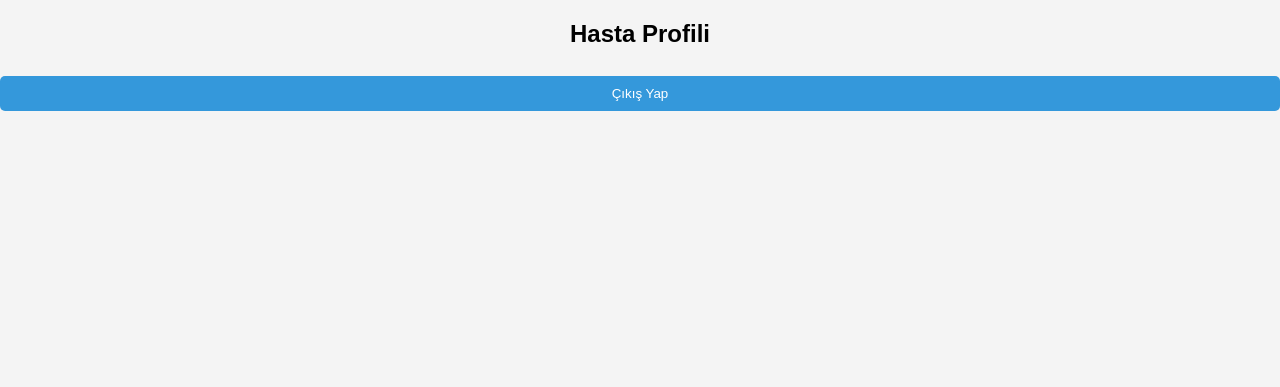
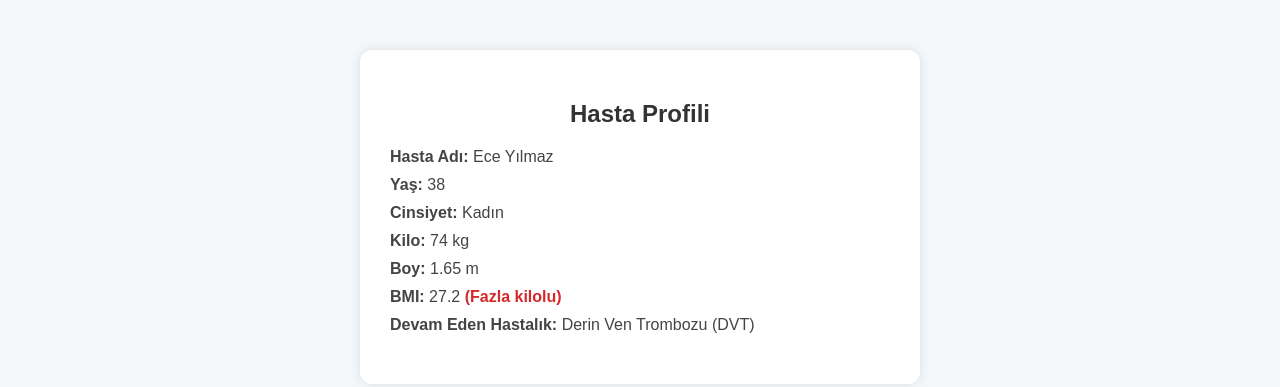
Before and after one commit to Serhan-Yildiz/pharmacy-frontend, a plain HTML site: page profile.html in a window 1280 px wide. Drawn offline with Linux system fonts and the light colour scheme.

Commit message:
rotuslar

```diff
--- a/profile.html
+++ b/profile.html
@@ -2,25 +2,53 @@
 <html lang="tr">
 <head>
   <meta charset="UTF-8">
+  <meta name="viewport" content="width=device-width, initial-scale=1.0">
   <title>Hasta Profili</title>
-  <link rel="stylesheet" href="styles.css">
-  <script>
-    document.addEventListener("DOMContentLoaded", () => {
-        const patientData = localStorage.getItem("patient");
-
-        const patient = JSON.parse(patientData);
-
-        // Sayfa içeriğine bilgileri yerleştir
-        document.getElementById("tc").textContent = patient.tc;
-        document.getElementById("name").textContent = patient.name;
-        document.getElementById("surname").textContent = patient.surname;
-    });
-    </script>
-
+  <style>
+    body {
+      font-family: Arial, sans-serif;
+      background-color: #f4f7f9;
+      margin: 0;
+      padding: 0;
+    }
+    .container {
+      max-width: 500px;
+      margin: 50px auto;
+      background-color: #ffffff;
+      padding: 30px;
+      border-radius: 12px;
+      box-shadow: 0 0 10px rgba(0,0,0,0.1);
+    }
+    h2 {
+      text-align: center;
+      color: #333;
+    }
+    .info {
+      margin: 20px 0;
+    }
+    .info p {
+      margin: 10px 0;
+      font-size: 16px;
+      color: #444;
+    }
+    .highlight {
+      font-weight: bold;
+      color: #d62828;
+    }
+  </style>
 </head>
 <body>
-  <h2>Hasta Profili</h2>
-  <div id="profile-container"></div>
-  <button onclick="window.location.href='index.html'">Çıkış Yap</button>
+  <div class="container">
+    <h2>Hasta Profili</h2>
+    <div class="info">
+      <p><strong>Hasta Adı:</strong> Ece Yılmaz</p>
+      <p><strong>Yaş:</strong> 38</p>
+      <p><strong>Cinsiyet:</strong> Kadın</p>
+      <p><strong>Kilo:</strong> 74 kg</p>
+      <p><strong>Boy:</strong> 1.65 m</p>
+      <p><strong>BMI:</strong> 27.2 <span class="highlight">(Fazla kilolu)</span></p>
+      <p><strong>Devam Eden Hastalık:</strong> Derin Ven Trombozu (DVT)</p>
+    </div>
+  </div>
 </body>
 </html>
```
